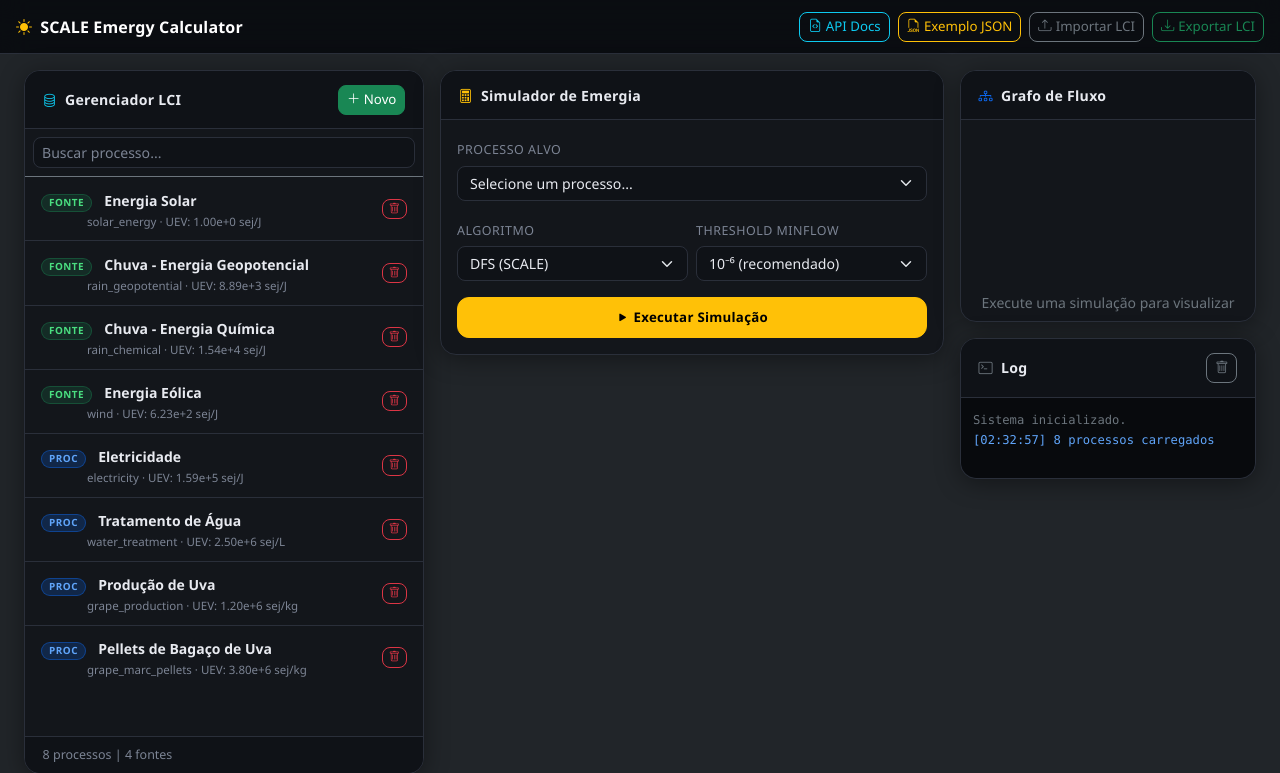
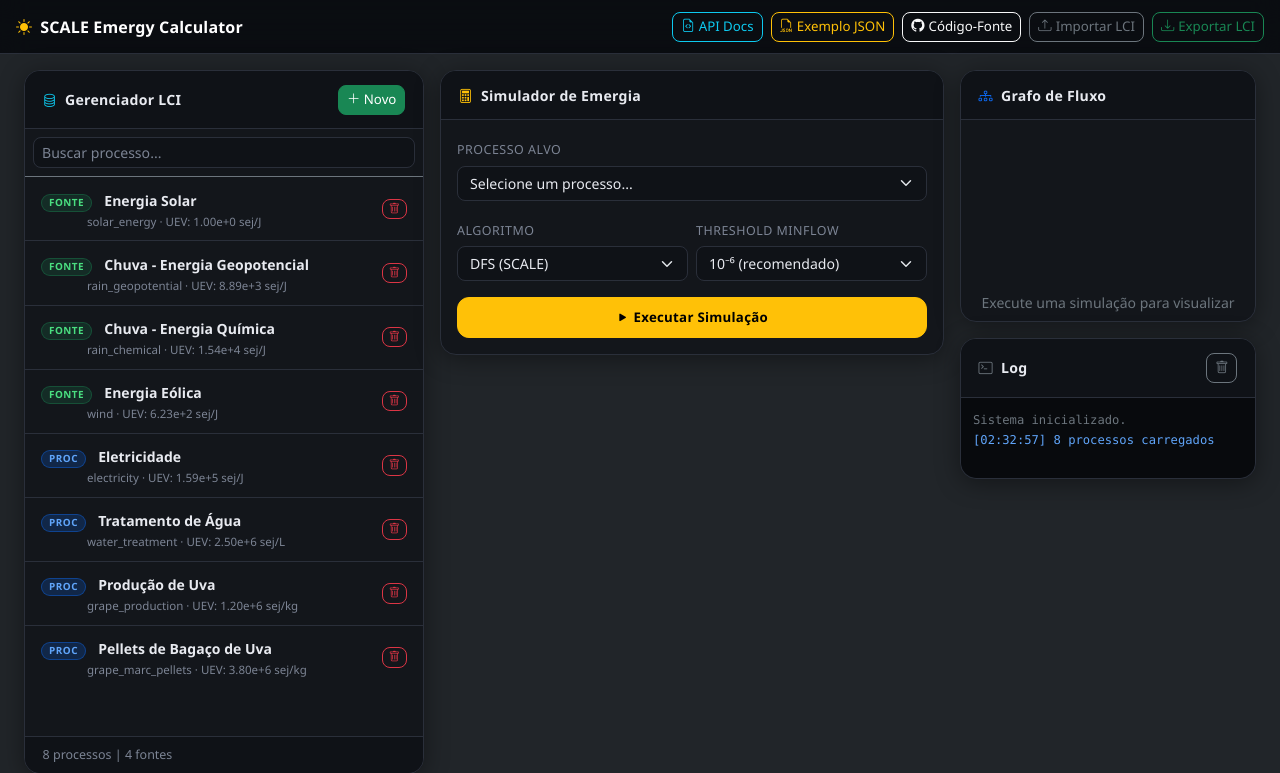
Before and after one commit to murilo-simoes/scale-emergy-calculator, a FastAPI app: page / in a window 1280 px wide. Shown: the top 773 px of the page. Run offline with FastAPI, Linux system fonts and the light colour scheme; a map, chart or similar area stays blank.

Commit message:
feat: adiciona botao de link para repositorio GitHub na navbar

```diff
--- a/templates/index.html
+++ b/templates/index.html
@@ -22,6 +22,9 @@
     <button class="btn btn-outline-warning btn-sm" data-bs-toggle="modal" data-bs-target="#exampleModal">
       <i class="bi bi-filetype-json me-1"></i>Exemplo JSON
     </button>
+    <a href="https://github.com/murilo-simoes/scale-emergy-calculator" target="_blank" class="btn btn-outline-light btn-sm">
+      <i class="bi bi-github me-1"></i>Código-Fonte
+    </a>
     <button class="btn btn-outline-secondary btn-sm" id="btn-import" onclick="document.getElementById('import-input').click()">
       <i class="bi bi-upload me-1"></i>Importar LCI
     </button>
```
